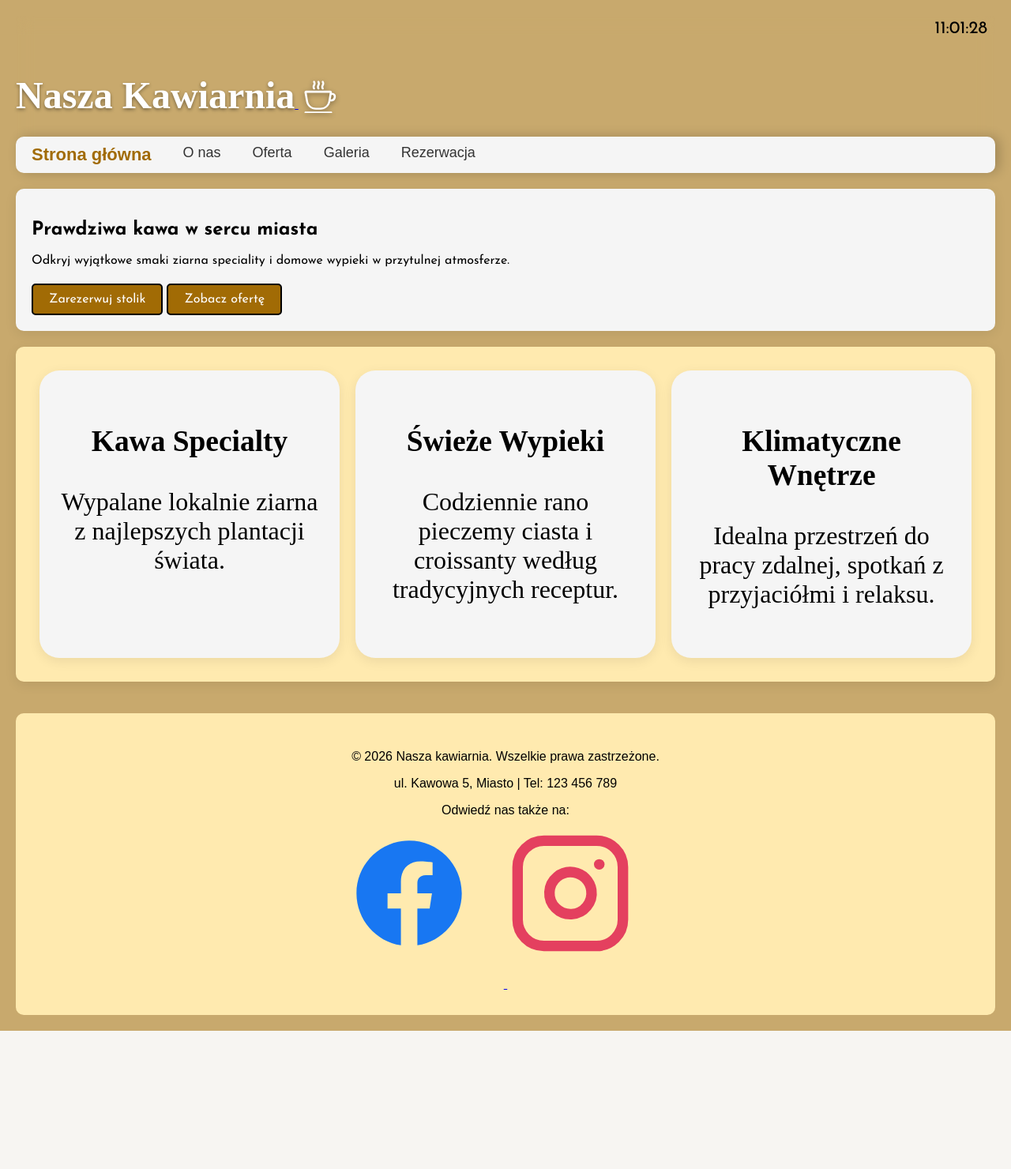
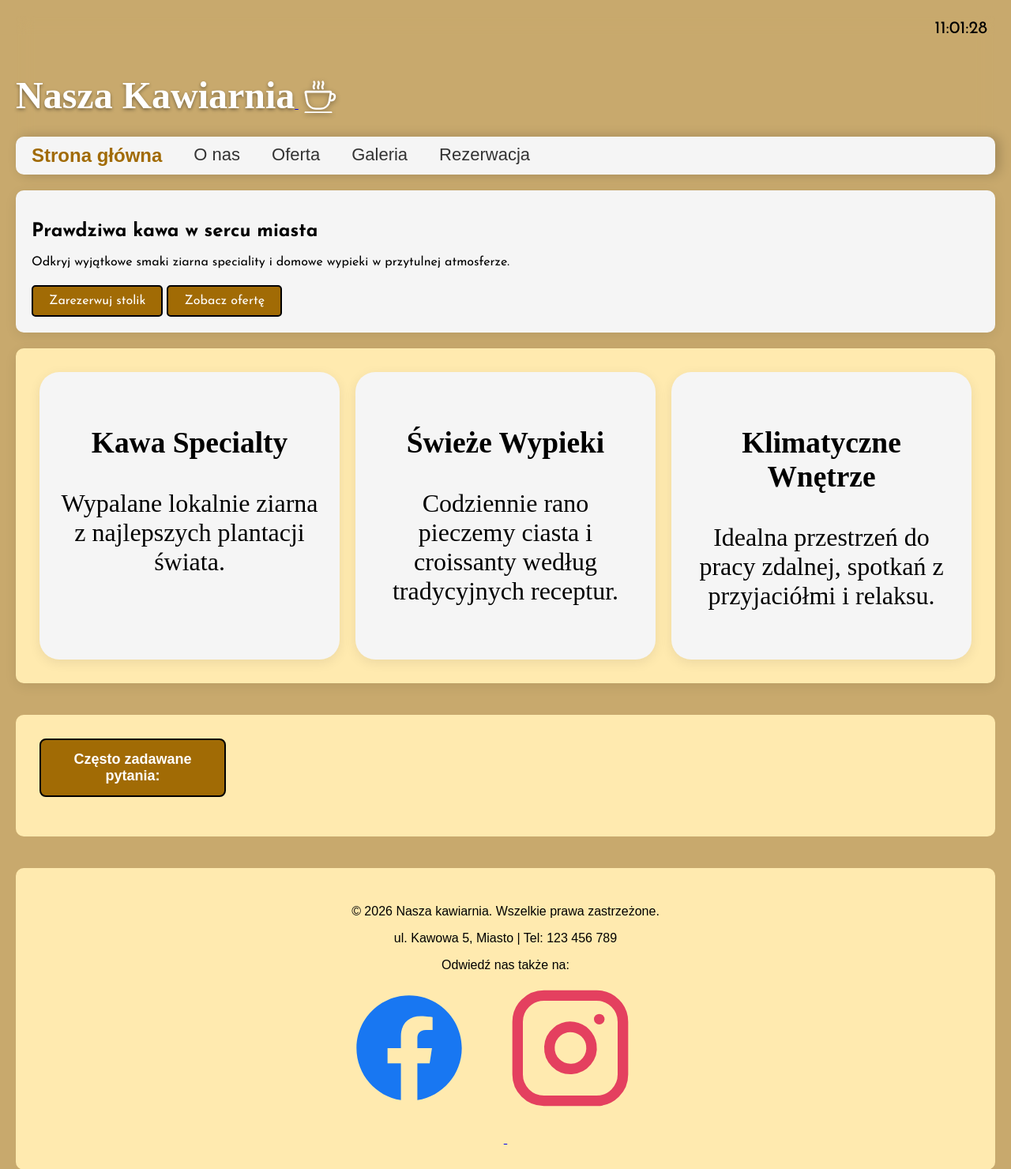
Before and after one commit to mateusz-desperak/project-www, a PHP site: page / in a window 1280 px wide. Shown: the top 1480 px of the page at 79% size. Before the commit the page ends 1305 px from the top, so only its background shows below. Run offline with PHP 8.4, Linux system fonts and the light colour scheme; some web fonts are replaced.

Commit message:
add faq section

```diff
--- a/css/style.css
+++ b/css/style.css
@@ -80,19 +80,19 @@ header h2 {
     color: #333;
     text-decoration: none;
     margin-right: 15px;
-    font-size: 18px;
+    font-size: 22px;
     transition: color 0.4s ease, transform 0.4s ease;
 }
 
 .main-nav a:hover {
     color: #a16b05;
-    transform: scale(1.1);
+    transform: scale(1.2);
 }
 
 .main-nav .active {
     font-weight: bold;
     color: #a16b05;
-    font-size: 22px;
+    font-size: 24px;
 }
 
 .main-nav li {
@@ -297,6 +297,52 @@ header h2 {
     transform: scale(1.03);
 }
 
+.faq {
+    padding: 30px;
+    margin-top: 40px;
+    background-color: #ffeaaf;
+    border-radius: 10px;
+    font-size: 20px;
+    font-family: 'Josefin Sans', serif;
+}
+
+#faq-toggle {
+    display: block;
+    width: 20%;
+    padding: 14px;
+    background-color:#a16b05 ;
+    color: #fff;
+    border: 2px solid black;
+    border-radius: 8px;
+    font-size: 18px;
+    font-weight: bold;
+    cursor: pointer;
+}
+
+#faq-toggle:hover{
+    background-color: #6b4b10;
+}
+
+#faq-list {
+    margin-top: 20px;
+    padding: 0 20px;
+    font-size: 24px;
+    max-height: 0;
+    opacity: 0;
+    overflow: hidden;
+    transition: max-height 0.4s ease-in-out, opacity 0.3s ease-in-out, padding 0.4s ease-in-out;
+}
+
+
+#faq-list.show {
+    max-height: 300px;
+    opacity: 1;
+    padding: 20px;
+}
+
+
+
+
 footer {
     background-color: #ffeaaf;
     text-align: center;
--- a/index.html
+++ b/index.html
@@ -2,7 +2,7 @@
 <html lang="pl">
 
 <head>
-    <!-- Google tag (gtag.js) -->
+        <!-- Google tag (gtag.js) -->
 <script async src="https://www.googletagmanager.com/gtag/js?id=G-WT0YJCQ0CT"></script>
 <script>
   window.dataLayer = window.dataLayer || [];
@@ -11,6 +11,7 @@
 
   gtag('config', 'G-WT0YJCQ0CT');
 </script>
+
     <meta charset="utf-8">
     <meta name="viewport" content="width=device-width, initial-scale=1">
     <title>Nasza kawiarnia</title>
@@ -75,6 +76,16 @@
             </div>
         </section>
     </main>
+    <section class="faq">
+        <button id="faq-toggle">Często zadawane pytania:</button>
+
+        <div id="faq-list">
+            Q: Czy można zarezerwować stolik online?<br>
+            A: Tak! Możesz skorzystać z naszego formularza rezerwacji na stronie, wybierając datę, godzinę oraz preferowany rodzaj stolika.<br><br>
+            Q: Kiedy kawiarnia jest czynna? <br>
+            A: Codziennie od 9:00 do 21:00 <br>
+        </div>
+    </section>
     <footer class="site-footer">
         <p>&copy; <span id="year"></span> Nasza kawiarnia. Wszelkie prawa zastrzeżone.</p>
         <div class="footer-contact">
```
Also changed, not shown: js/main.js (+33 -31 lines).
